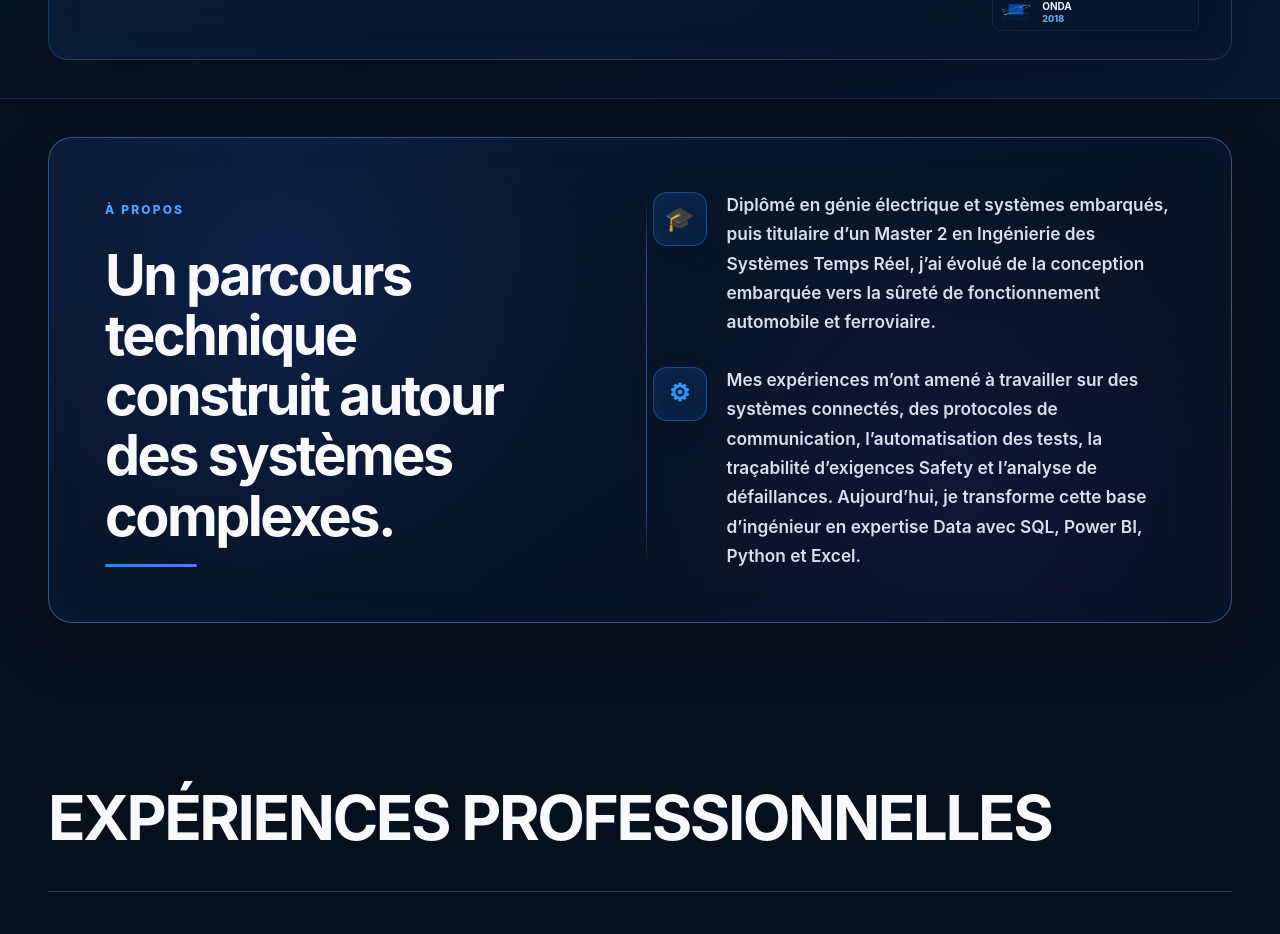
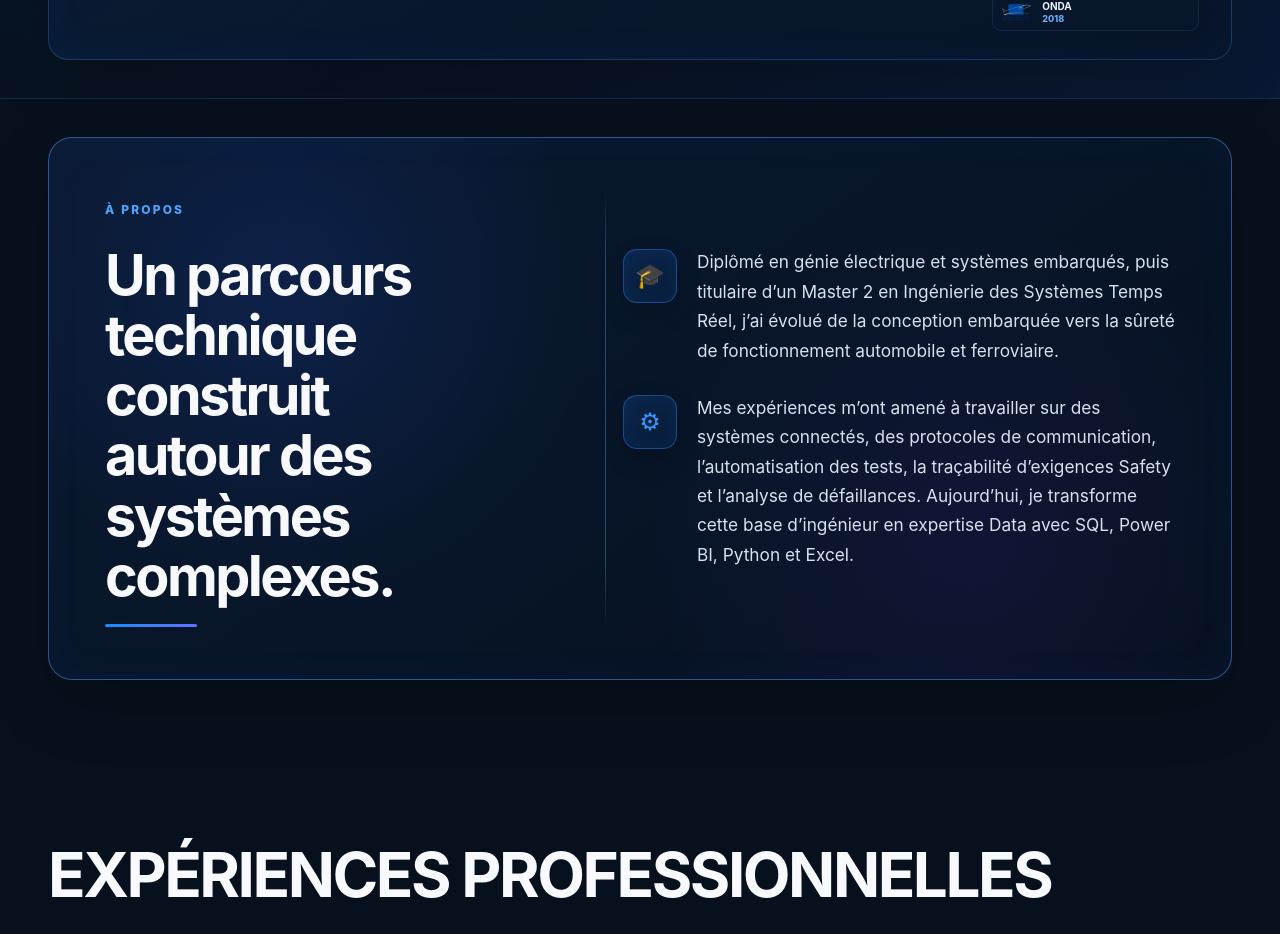
Before and after one commit to Oelayouchi/portfolio, a Next.js app: page / in a window 1280 px wide. Shown: the part 1160-2094 px from the top of the page. Built offline with nearby package versions, Linux system fonts and the light colour scheme.

Commit message:
Affine le texte et décale la séparation de la section À propos

```diff
--- a/app/about-card.css
+++ b/app/about-card.css
@@ -2,8 +2,8 @@
 #about.section.split {
   position: relative;
   display: grid;
-  grid-template-columns: minmax(0, 1fr) minmax(0, 1.18fr);
-  gap: 42px;
+  grid-template-columns: minmax(0, .92fr) minmax(0, 1.26fr);
+  gap: 56px;
   margin-top: 38px;
   margin-bottom: 38px;
   padding: 52px 56px;
@@ -21,7 +21,7 @@
   position: absolute;
   top: 54px;
   bottom: 54px;
-  left: 50.5%;
+  left: 47%;
   width: 1px;
   background: linear-gradient(transparent, rgba(89, 138, 200, .46) 16%, rgba(89, 138, 200, .46) 84%, transparent);
   content: '';
@@ -69,7 +69,7 @@
   padding-left: 74px;
   color: #d7e1ee;
   font-size: clamp(17px, 1.35vw, 21px);
-  font-weight: 600;
+  font-weight: 400;
   line-height: 1.7;
 }
 
```
